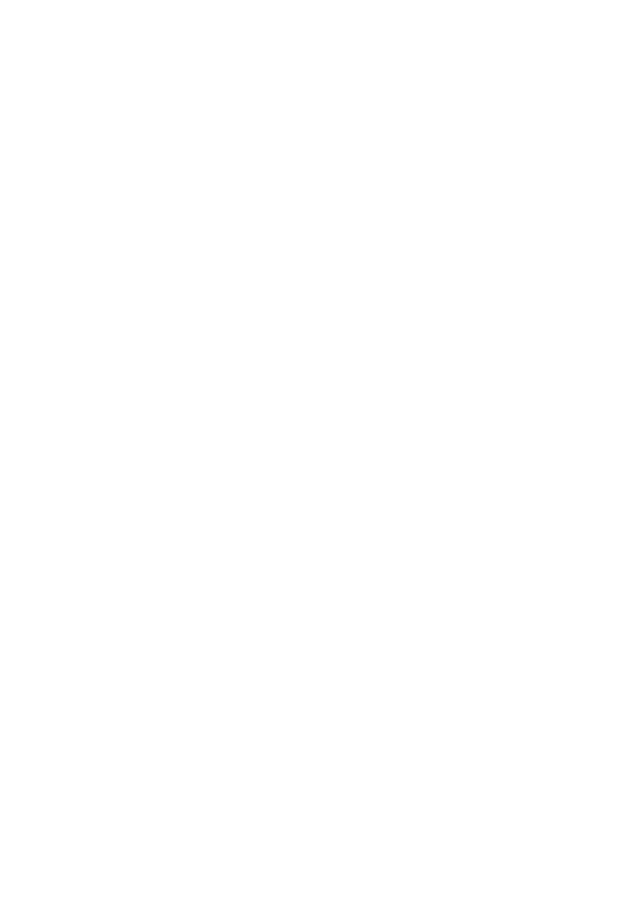
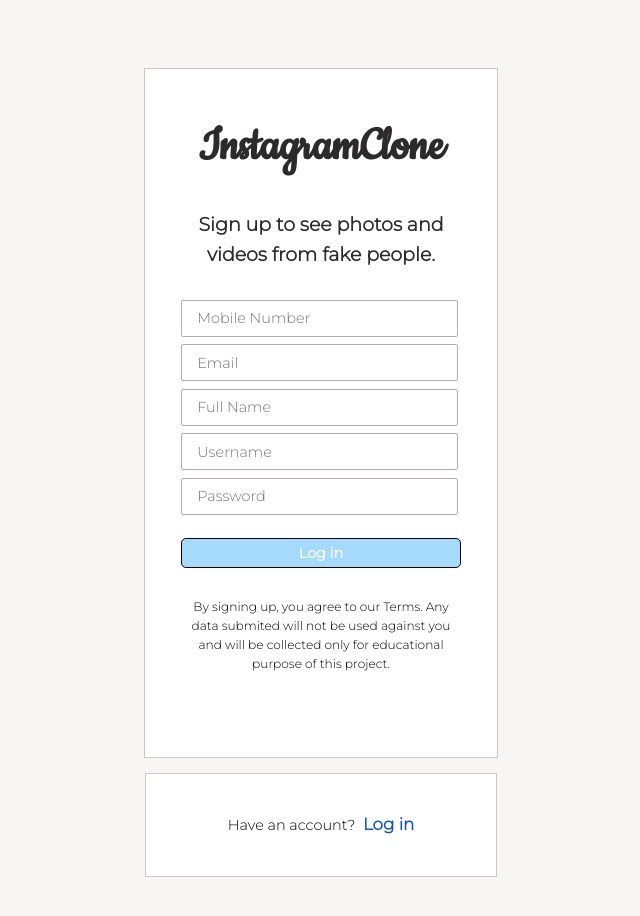
Before and after one commit to pushay/clone, a React (Create React App) app: page /signUp in a window 1280 px wide. Shown: the top 916 px of the page, without its empty margins (319-959 px from the left). Built offline with nearby package versions, Linux system fonts and the light colour scheme.

Commit message:
refactores code

```diff
--- a/src/Components/Button.jsx
+++ b/src/Components/Button.jsx
@@ -1,7 +1,6 @@
 import React from 'react';
 
 function Button(props){
-    console.log(props)
     return(
         <div className={props.buttonDivclassName}>
             <button disabled={props.disabled ? props.disabled : null} className='button'>{props.text}</button>
--- a/src/Components/ImageSlider.jsx
+++ b/src/Components/ImageSlider.jsx
@@ -1,30 +1,41 @@
 import React, { useState, useEffect } from 'react';
 import transparentPhone from '../Assets/transparentPhone.png';
 import slide1 from '../Assets/loginImageSlider/slide1.jpg';
-// import slide2 from '../Assets/loginImageSlider/slide2.jpg';
-// import slide3 from '../Assets/loginImageSlider/slide3.jpg';
-// import slide4 from '../Assets/loginImageSlider/slide4.jpg';
+import slide2 from '../Assets/loginImageSlider/slide2.jpg';
+import slide3 from '../Assets/loginImageSlider/slide3.jpg';
+import slide4 from '../Assets/loginImageSlider/slide4.jpg';
+
+const slides = [slide1, slide2, slide3, slide4]
 
 function ImageSlider(props){
 
-    // eslint-disable-next-line no-unused-vars
-    const [loginSlider, setLoginSlider] = useState()
+    const [loginSlider, setLoginSlider] = useState(0)
 
     useEffect( () => {
-        setInterval(loginSliderWorking, 200);
+       const slider =setInterval(() => {
+           loginSliderWorking()
+       }, 6000)
+
+       return () => clearInterval(slider)
+
     },[])
 
     const loginSliderWorking = () => {
-
+        setLoginSlider(prevLoginSlider => {
+            if (prevLoginSlider == slides.length - 1) return 0
+            return prevLoginSlider + 1
+        })
     }
 
-    console.log(props)
+
+
+    // console.log(props)
     if (props.imageSlider == 'login'){
         return(
             <div className='imageSlider'>
                <img src={transparentPhone} alt='transparentPhone' className='imageSlider__transparentPhone'/>
                <div className='imageSlider__slideContainer'>
-                    <img src={slide1} alt={slide1} className='imageSlider__insidePhoto' />
+                    <img src={slides[loginSlider]} alt={slide1} className='imageSlider__insidePhoto' />
                </div>
             </div>
         )
--- /dev/null
+++ b/src/Components/LogSignText.jsx
@@ -0,0 +1,34 @@
+const InputsText = {
+        loginInput : [
+            {name:'username, phone number or email', type:'all'},
+            {name:'password', type:'password'}
+        ],
+        signInput : [
+            {name:'Mobile Number', type:'number'},
+            {name:'Email', type:'email'},
+            {name:'Full Name', type:'fullName'},
+            {name:'Username', type:'username'},
+            {name:'Password', type:'password'}
+        ]
+}
+
+const LogSignTexts = {
+    login:{
+        question : {
+            question: 'Have an account?',
+            link:'/',
+            linkText:'Log in'
+        }
+    },
+    signup : {
+        headingText:'Sign up to see photos and videos from fake people.',
+        question : {
+            question:"Don't have an account?",
+            link:'/SignUp',
+            linkText:'Sign in'
+        },
+        belowText:'By signing up, you agree to our Terms. Any data submited will not be used against you and will be collected only for educational purpose of this project.'
+    }
+}
+
+export {InputsText, LogSignTexts}
--- a/src/Components/logSign.jsx
+++ b/src/Components/logSign.jsx
@@ -2,33 +2,33 @@
 import {Link} from 'react-router-dom';
 import Button from '../Components/Button';
 import ImageSlider from './ImageSlider';
+import {InputsText, LogSignTexts} from './LogSignText';
 
 function LogSign(props){
 
-    const LoginsText = {
-        loginInput : ['username','password'],
-        signInput : []
-    }
-
-    const [usernamePassword, setUserNamePassword] = useState({})
+    const [loginForm, setLoginForm] = useState({})
+    const [signUpForm, setSignUpForm] = useState({})
     const [buttonDisabled, setButtonState] = useState(true)
 
     useEffect( () => {
-            if (usernamePassword.username == '' || usernamePassword.password == ''){
+            if (loginForm.username == '' || loginForm.password == ''){
                 setButtonState(true)
             }
-            else if (!usernamePassword.password == '' && !usernamePassword.username == ''){
+            else if (!loginForm.password == '' && !loginForm.username == ''){
                 setButtonState(false);
             }
 
-    },[usernamePassword])
+    },[loginForm])
 
     const getForm = (input, inputValue) => {
-        setUserNamePassword({...usernamePassword, [input]:inputValue})
+        if (input == 'all' || input == 'password'){
+            setLoginForm({...loginForm, [input]:inputValue})
+        }
+        else setSignUpForm({...signUpForm, [input]:inputValue})
     }
 
     return(
-        <div className='logSign'>
+        <div className='logSign' style={{padding:props.inputs == 'loginInput' ? '11.5rem 2rem' : '4.5rem 2rem'}}>
             {props.imageSlider == 'login' ?
                 <ImageSlider imageSlider='login'/>
             : null
@@ -37,27 +37,35 @@
             className="logSign__Instagram">
                 <div className='logSign__log'>
                     <h1 className="logSign__header">InstagramClone</h1>
+                    {props.question == 'login' ?
+                     <p className='logSign__headerParagraph'>{LogSignTexts.signup.headingText}</p>
+                     : null
+                    }
                     <div className="logSign__formContainer">
                         <form className="logSign__form">
-                            {LoginsText.loginInput.map((inputType, i)=> {
+                            {InputsText[props.inputs].map((inputType, i)=> {
                                 return(
-                                    <div key={inputType+{i}}>
+                                    <div key={inputType.name+{i}}>
                                         <input
-                                        onChange={e => {getForm(inputType, e.target.value)}}
-                                        name={inputType}
+                                        onChange={e => {getForm(inputType.type, e.target.value)}}
+                                        name={inputType.name}
                                         className='logSign__input'
-                                        placeholder={inputType}/>
+                                        placeholder={inputType.name}/>
                                     </div>
                                 )
                             })}
                             <Button text='Log in' disabled={buttonDisabled}/>
+                            {props.question == 'login' ?
+                            <p className='logSign__bellowParagraph'>{LogSignTexts.signup.belowText}</p>
+                            : null
+                            }
                         </form>
                     </div>
                 </div>
-                {props.question == 'signup' ?
+                {props.question == 'signup' || "login" ?
                 <div className='logSign__question'>
-                    <p className='logSign__paragraph'>Don't have an account?</p>
-                    <Link className='logSign__link' to='/'> Sign up</Link>
+                    <p className='logSign__paragraph'>{LogSignTexts[props.question].question.question}</p>
+                    <Link className='logSign__link' to={LogSignTexts[props.question].question.link}>{LogSignTexts[props.question].question.linkText}</Link>
                 </div>
                 : null
                 }
--- a/src/SCSS/Base/_base.scss
+++ b/src/SCSS/Base/_base.scss
@@ -3,4 +3,5 @@
     padding: 0;
     font-family: 'Montserrat', sans-serif;
     font-size: 0.95rem;
+    line-height: 1.55;
 }
--- a/src/SCSS/Components/_logSign.scss
+++ b/src/SCSS/Components/_logSign.scss
@@ -1,6 +1,5 @@
 .logSign {
     display: flex;
-    padding: 11rem 2rem;
     justify-content: center;
     align-items: center;
     background-color: rgb(248, 245, 245);
@@ -16,14 +15,23 @@
         }
      }
 
+     &__headerParagraph {
+       width: 260px;
+       font-size: 1.25rem;
+       margin-bottom: 2rem;
+       text-align: center;
+       color: rgb(44, 42, 42);
+       font-weight: bold;
+     }
+
      &__log {
       background-color: #fff;
-      padding: 2.5rem 1rem;
+      padding: 2.5rem 1.5rem;
       border: 1px solid rgb(207, 199, 199);
       display: flex;
       flex-direction: column;
       align-items: center;
-      margin-bottom: 2rem;
+      margin-bottom: 1rem;
      }
 
      &__header {
@@ -31,7 +39,7 @@
        font-family: 'Cookie', cursive;
        display: flex;
        justify-content: center;
-       margin: 0rem 2rem 2.5rem 2rem;
+       margin: 0rem 2rem 1.5rem 2rem;
        color: rgb(44, 42, 42);
      }
 
@@ -62,6 +70,13 @@
        margin-right: 0.5rem;
      }
 
+     &__bellowParagraph {
+       width: 280px;
+       margin: 2rem 0 0 0;
+       font-size: 0.8rem;
+       text-align: center;
+     }
+
      &__link {
        text-decoration: none;
        font-weight: bold;
@@ -77,6 +92,6 @@
       border: 1px solid rgb(207, 199, 199);
       background-color: #fff;
       padding: 2.5rem 1rem;
-      width: 310px;
+      width: 320px;
      }
  }
--- a/src/routing.jsx
+++ b/src/routing.jsx
@@ -6,7 +6,10 @@
     return(
         <Switch>
             <Route exact path="/">
-                <LogSign imageSlider='login' question='signup'/>
+                <LogSign imageSlider='login' inputs='loginInput' question='signup'/>
+            </Route>
+            <Route path="/signUp">
+                <LogSign inputs='signInput' question='login'/>
             </Route>
         </Switch>
     )
```
Also changed, not shown: 1 other file (tests, documents, lock files or other folders).
